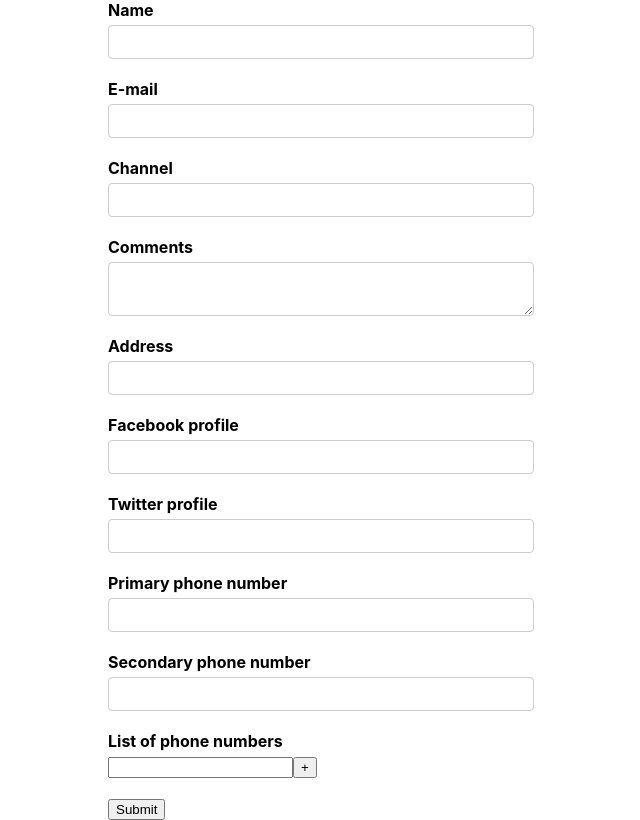
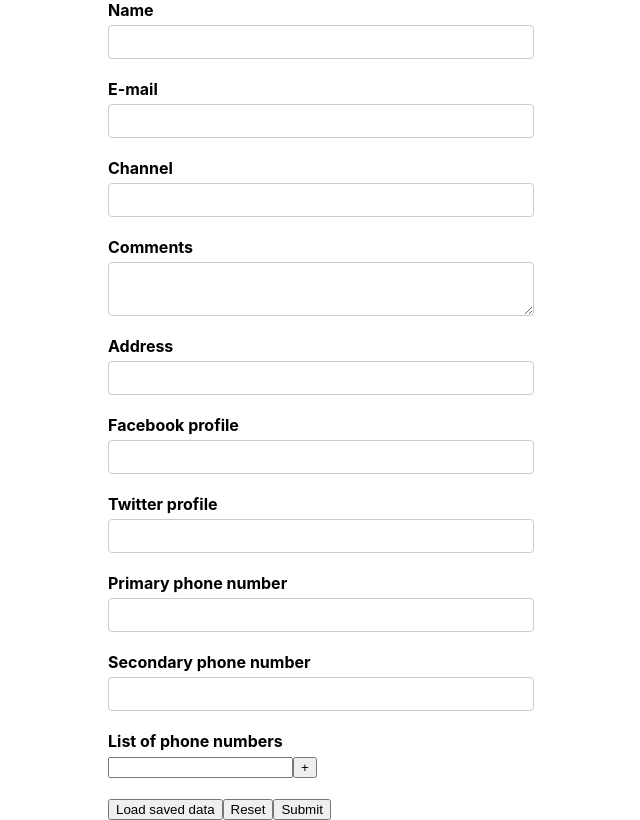
Before and after one commit to Bach-Nghia-Nguyen/learn_formik, a React (Create React App) app: page / in a window 1280 px wide. Shown: the whole page, without its empty margins (319-959 px from the left). Built offline with nearby package versions, Linux system fonts and the light colour scheme.

Commit message:
Update code

```diff
--- a/src/components/YoutubeForm/index.js
+++ b/src/components/YoutubeForm/index.js
@@ -1,5 +1,12 @@
-import React from "react";
-import { Formik, Form, Field, ErrorMessage, FieldArray } from "formik";
+import React, { useState } from "react";
+import {
+  Formik,
+  Form,
+  Field,
+  ErrorMessage,
+  FieldArray,
+  FastField,
+} from "formik";
 import * as yup from "yup";
 import TextError from "../TextError";
 
@@ -17,8 +24,25 @@ const initialValues = {
   phNumbers: [""],
 };
 
-const onSubmit = (values) => {
+const savedValues = {
+  name: "Nghia",
+  email: "nghia@gmail.com",
+  channel: "Nghia Dev",
+  comments: "Good channel",
+  address: "123 Best St",
+  social: {
+    facebook: "fb.com/nghianguyen",
+    twitter: "tw.com/bachnghia",
+  },
+  phoneNumbers: ["12345", "89897"],
+  phNumbers: [""],
+};
+
+const onSubmit = (values, onSubmitProps) => {
   console.log("Form data", values);
+  console.log("submit props", onSubmitProps);
+  onSubmitProps.setSubmitting(false);
+  onSubmitProps.resetForm();
 };
 
 const validationSchema = yup.object({
@@ -30,13 +54,29 @@ const validationSchema = yup.object({
   channel: yup.string().required("Channel is required!"),
 });
 
+const validateComments = (value) => {
+  let error;
+  if (!value) {
+    error = "Comments are required!";
+  }
+  return error;
+};
+
 const YoutubeForm = () => {
+  const [formValues, setFormValues] = useState(null);
   return (
     <Formik
-      initialValues={initialValues}
+      initialValues={formValues || initialValues}
       validationSchema={validationSchema}
       onSubmit={onSubmit}
+      // validateOnChange={false}
+      // validateOnBlur={false}
+      // validateOnMount
+      enableReinitialize
     >
+      {(formik) => {
+        console.log("formik component children props", formik);
+        return (
           <Form>
             <div className="form-control">
               <label htmlFor="name">Name</label>
@@ -60,22 +100,31 @@ const YoutubeForm = () => {
 
             <div className="form-control">
               <label htmlFor="comments">Comments</label>
-          <Field component="textarea" id="comments" name="comments" />
+              <Field
+                component="textarea"
+                id="comments"
+                name="comments"
+                validate={validateComments}
+              />
+              <ErrorMessage name="comments" component={TextError} />
             </div>
 
             <div className="form-control">
               <label htmlFor="address">Address</label>
-          <Field name="address">
+              <FastField name="address">
                 {(props) => {
+                  console.log("field address renders");
                   const { field, meta } = props;
                   return (
                     <div>
                       <input type="text" id="address" {...field} />
-                  {meta.touched && meta.error ? <div>{meta.error}</div> : null}
+                      {meta.touched && meta.error ? (
+                        <div>{meta.error}</div>
+                      ) : null}
                     </div>
                   );
                 }}
-          </Field>
+              </FastField>
             </div>
 
             <div className="form-control">
@@ -111,16 +160,18 @@ const YoutubeForm = () => {
                       {phNumbers.map((phNum, index) => (
                         <div key={index}>
                           <Field name={`phNumbers[${index}]`} />
-                      {phNumbers.length > 1 && index > 0 && (
+                          {phNumbers.length > 1 && (
                             <button type="button" onClick={() => remove(index)}>
                               {" "}
                               -{" "}
                             </button>
                           )}
+                          {index === phNumbers.length - 1 && (
                             <button type="button" onClick={() => push("")}>
                               {" "}
                               +{" "}
                             </button>
+                          )}
                         </div>
                       ))}
                     </div>
@@ -129,8 +180,50 @@ const YoutubeForm = () => {
               </FieldArray>
             </div>
 
-        <button type="submit">Submit</button>
+            {/* <button
+              type="button"
+              onClick={() => formik.validateField("comments")}
+            >
+              Validate comments
+            </button>
+            <button type="button" onClick={() => formik.validateForm()}>
+              Validate all
+            </button>
+            <button
+              type="button"
+              onClick={() => formik.setFieldTouched("comments")}
+            >
+              Visit comments
+            </button>
+            <button
+              type="button"
+              onClick={() =>
+                formik.setTouched({
+                  name: true,
+                  email: true,
+                  channel: true,
+                  comments: true,
+                })
+              }
+            >
+              Visit fields
+            </button> */}
+
+            <button type="button" onClick={() => setFormValues(savedValues)}>
+              Load saved data
+            </button>
+
+            <button type="reset">Reset</button>
+
+            <button
+              type="submit"
+              // disabled={!formik.isValid || formik.isSubmitting}
+            >
+              Submit
+            </button>
           </Form>
+        );
+      }}
     </Formik>
   );
 };
```
Lines whose indentation alone changed are shown as unchanged.
